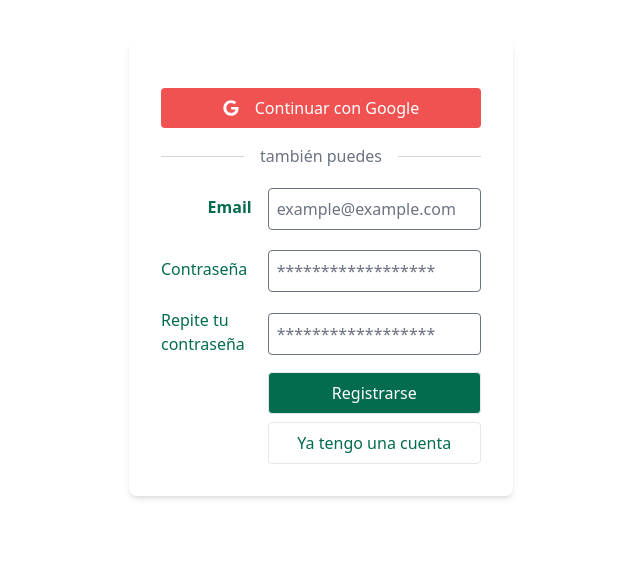
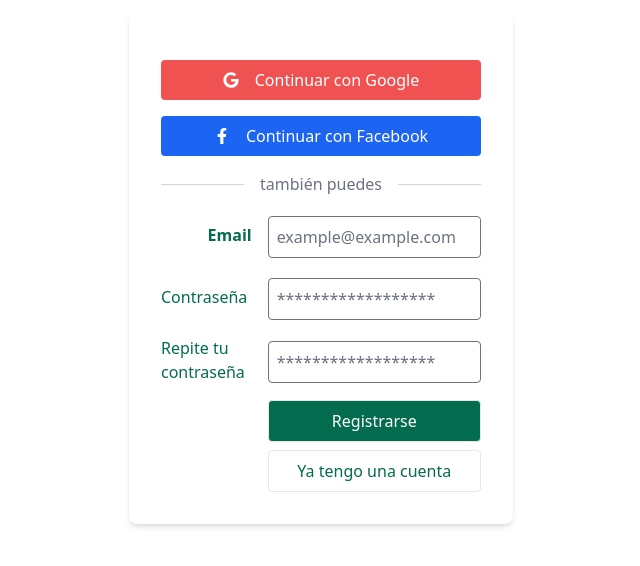
Before and after one commit to juanantoniodamianv/motor-online, a Next.js app: page /login in a window 1280 px wide. Shown: the part 132-698 px from the top of the page, without its empty margins (319-959 px from the left). Built offline with nearby package versions, Linux system fonts and the light colour scheme.

Commit message:
Facebook login

```diff
--- a/src/app/(login)/login/actions.ts
+++ b/src/app/(login)/login/actions.ts
@@ -45,15 +45,20 @@ export async function signup(formData: FormData) {
   redirect("/");
 }
 
-export async function signInWithGoogle() {
+export async function signInWithProvider(provider: "google" | "facebook") {
   const supabase = createClient();
   const { data, error } = await supabase.auth.signInWithOAuth({
-    provider: "google",
+    provider,
     options: {
       redirectTo: "http://localhost:3000/auth/callback",
     },
   });
 
+  if (error) {
+    console.error(error);
+    // TODO: handle error
+  }
+
   if (data.url) {
     redirect(data.url);
   }
--- a/src/app/(login)/login/page.tsx
+++ b/src/app/(login)/login/page.tsx
@@ -1,5 +1,5 @@
 "use client";
-import { signup, signin, signInWithGoogle } from "./actions";
+import { signup, signin, signInWithProvider } from "./actions";
 import { useState } from "react";
 
 export default function LoginPage() {
@@ -11,7 +11,7 @@ export default function LoginPage() {
         <form className="mt-4">
           <div className="flex justify-center mt-4">
             <button
-              formAction={signInWithGoogle}
+              formAction={() => signInWithProvider("google")}
               className="bg-red-500 text-white w-full py-2 rounded hover:bg-red-600 flex items-center justify-center space-x-4"
             >
               <svg
@@ -30,6 +30,32 @@ export default function LoginPage() {
                 ></path>
               </svg>
               <span>Continuar con Google</span>
+            </button>
+          </div>
+        </form>
+
+        <form className="mt-4">
+          <div className="flex justify-center mt-4">
+            <button
+              formAction={() => signInWithProvider("facebook")}
+              className="bg-blue-600 text-white w-full py-2 rounded hover:bg-blue-700 flex items-center justify-center space-x-4"
+            >
+              <svg
+                className="w-4 h-4"
+                aria-hidden="true"
+                focusable="false"
+                data-prefix="fab"
+                data-icon="facebook"
+                role="img"
+                xmlns="http://www.w3.org/2000/svg"
+                viewBox="0 0 320 512"
+              >
+                <path
+                  fill="currentColor"
+                  d="M279.14 288l14.22-92.66h-88.91V127.5c0-25.35 12.42-50.06 52.24-50.06h40.42V6.26S257.12 0 225.36 0c-73.14 0-121.09 44.38-121.09 124.72v70.62H22.89V288h81.38v224h100.17V288z"
+                ></path>
+              </svg>
+              <span>Continuar con Facebook</span>
             </button>
           </div>
         </form>
```
